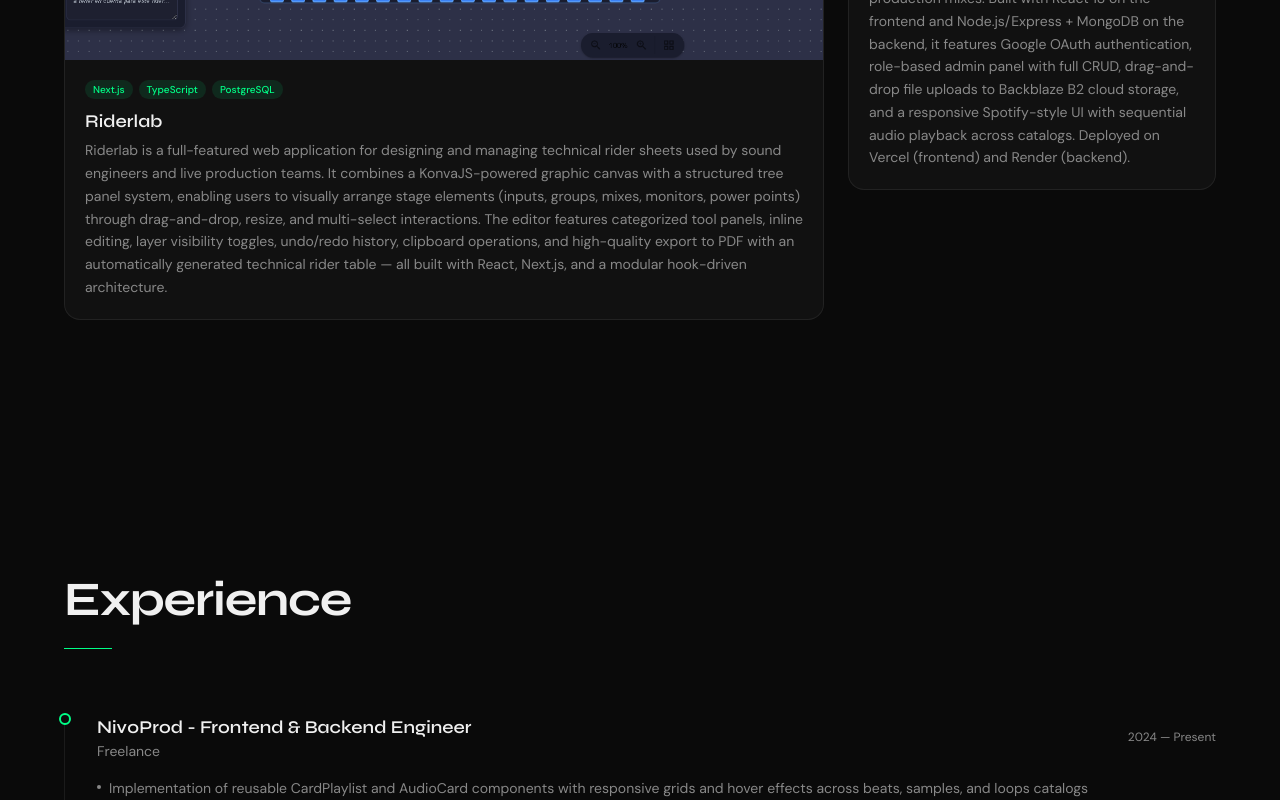
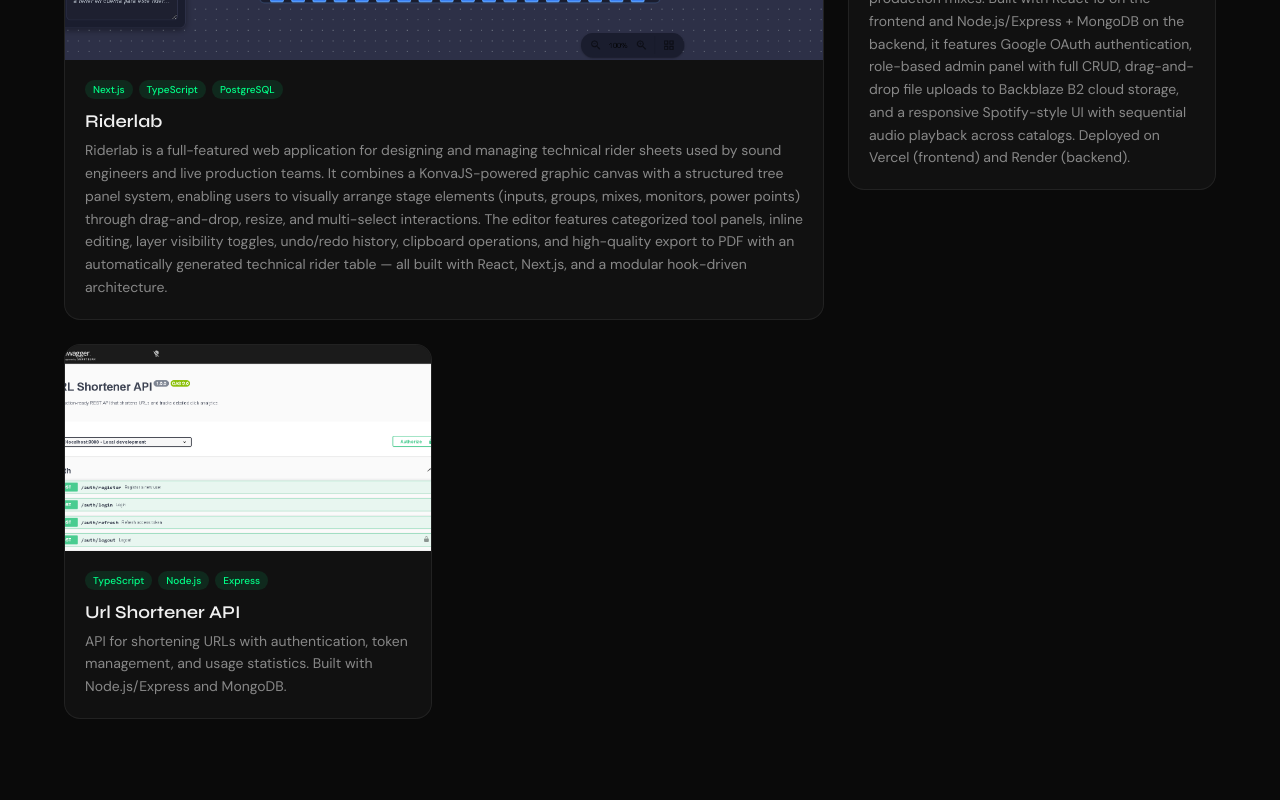
Before and after one commit to NicolasQuirogaweb/portafolio, a Next.js app: page / in a window 1280 px wide. Shown: the part 2000-2800 px from the top of the page. Built offline with nearby package versions, Linux system fonts and the light colour scheme.

Commit message:
Upgrade de informacion y proyectos en portafolio

```diff
--- a/src/i18n/en.ts
+++ b/src/i18n/en.ts
@@ -75,6 +75,17 @@ export const en: PortfolioData = {
       live: "https://niv0web.vercel.app/",
       featured: false,
     },
+    {
+      title: "Url Shortener API",
+      description:
+        "API for shortening URLs with authentication, token management, and usage statistics. Built with Node.js/Express and MongoDB.",
+      tags: ["TypeScript", "Node.js", "Express", "MongoDB" , "JWT" , "Docker", "AWS" , "Render", "Vercel", "CI/CD", "Error Boundary", "Axios"],
+      category: "Backend",
+      image: "/images/portfolio-url-shortener.png",
+      github: "https://github.com/NicolasQuirogaweb/-url-shortener.git",
+      live: "https://url-shortener-04gp.onrender.com/api/docs",
+      featured: false,
+    },
   ],
   experience: [
     {
@@ -115,6 +126,23 @@ export const en: PortfolioData = {
         "Clipboard operations (copy/paste/duplicate) for canvas nodes with keyboard shortcuts.",
       ],
     },
+    {
+      company: "Url Shortener API",
+      role: "Backend Engineer",
+      date: "2025 — Present",
+      bullets: [
+        "JWT authentication with access/refresh tokens",
+        "Intelligent URL shortening with custom slugs",
+        "Cached redirects in Redis with sub-100ms responses",
+        "Analytics of clicks with geolocation (country, city, region via ip-api.com)",
+        "Grouping of analytics by day/week/month with date filtering",
+        "Soft delete and expiration of URLs by TTL",
+        "Rate limiting on auth endpoints (Redis + Upstash)",
+        "Login with Google OAuth via passport",
+        "Documentation with Swagger",
+        "Hosted on Render with MongoDB Atlas + Redis (Upstash)",
+      ],
+    },
   ],
   ui: {
     heroViewWork: "View Work",
--- a/src/i18n/es.ts
+++ b/src/i18n/es.ts
@@ -75,11 +75,35 @@ export const es: PortfolioData = {
       live: "https://niv0web.vercel.app/",
       featured: false,
     },
+    {
+      title: "Url Shortener API",
+      description:
+        "API para acortar URLs con funcionalidades de autenticación, gestión de tokens y estadísticas de uso. Construida con Node.js/Express y MongoDB.",
+      tags: [
+        "TypeScript",
+        "Node.js",
+        "Express",
+        "MongoDB",
+        "JWT",
+        "Docker",
+        "AWS",
+        "Render",
+        "Vercel",
+        "CI/CD",
+        "Error Boundary",
+        "Axios",
+      ],
+      category: "Backend",
+      image: "/images/portfolio-url-shortener.png",
+      github: "https://github.com/NicolasQuirogaweb/-url-shortener.git",
+      live: "https://url-shortener-04gp.onrender.com/api/docs",
+      featured: false,
+    },
   ],
   experience: [
     {
       company: "Freelance",
-      role: "Niv0Prod - Ingeniero Frontend & Backend",
+      role: "Niv0Prod - Desarrollo Frontend & Backend",
       date: "2024 — Presente",
       bullets: [
         "Implementación de componentes reutilizables CardPlaylist y AudioCard con grillas responsivas y efectos hover en los catálogos de beats, samples y loops",
@@ -99,7 +123,7 @@ export const es: PortfolioData = {
     },
     {
       company: "Riderlab",
-      role: "Ingeniero Frontend",
+      role: "Desarrollo Frontend",
       date: "2025 — Presente",
       bullets: [
         "Desarrollo frontend con React y Next.js usando una arquitectura modular y escalable siguiendo convenciones de código estrictas",
@@ -113,6 +137,23 @@ export const es: PortfolioData = {
         "Separación de responsabilidades extrayendo lógica de negocio en hooks personalizados (useItemEventHandlers, useCanvasSelection, useMultiDrag, etc.) y módulos utilitarios (stageNodes, grid) manteniendo los componentes ligeros",
         "Soporte para nodos desprendidos con arrastrar para desprender/reenganchar entre el escenario y el modo flotante",
         "Operaciones de portapapeles (copiar/pegar/duplicar) para nodos del lienzo con atajos de teclado",
+      ],
+    },
+    {
+      company: "Url Shortener API",
+      role: "Desarrollo Backend",
+      date: "2025 — Presente",
+      bullets: [
+        "Autenticación JWT con tokens access/refresh",
+        "Acortamiento inteligente de URLs con slugs personalizados",
+        "Redirecciones cacheadas en Redis con respuestas sub-100ms",
+        "Analytics de clicks con geolocalización (país, ciudad, región vía ip-api.com)",
+        "Agrupación de analytics por día/semana/mes con filtro por fechas",
+        "Soft delete y expiración de URLs por TTL",
+        "Rate limiting en endpoints de auth (Redis + Upstash)",
+        "Login con Google OAuth via passport",
+        "Documentación con Swagger",
+        "Hosteado en Render con MongoDB Atlas + Redis (Upstash)",
       ],
     },
   ],
@@ -139,7 +180,8 @@ export const es: PortfolioData = {
     navLabelOpen: "Abrir menú",
     notFoundTitle: "404",
     notFoundMessage1: "Esta página no existe — pero tal vez debería.",
-    notFoundMessage2: "Internet está lleno de callejones sin salida. Este es uno de ellos.",
+    notFoundMessage2:
+      "Internet está lleno de callejones sin salida. Este es uno de ellos.",
     notFoundGoHome: "Volver al inicio",
     loadingText: "Cargando",
     socialGithub: "GitHub",
```
Also changed, not shown: public/images/portfolio-url-shortener.png (added).
